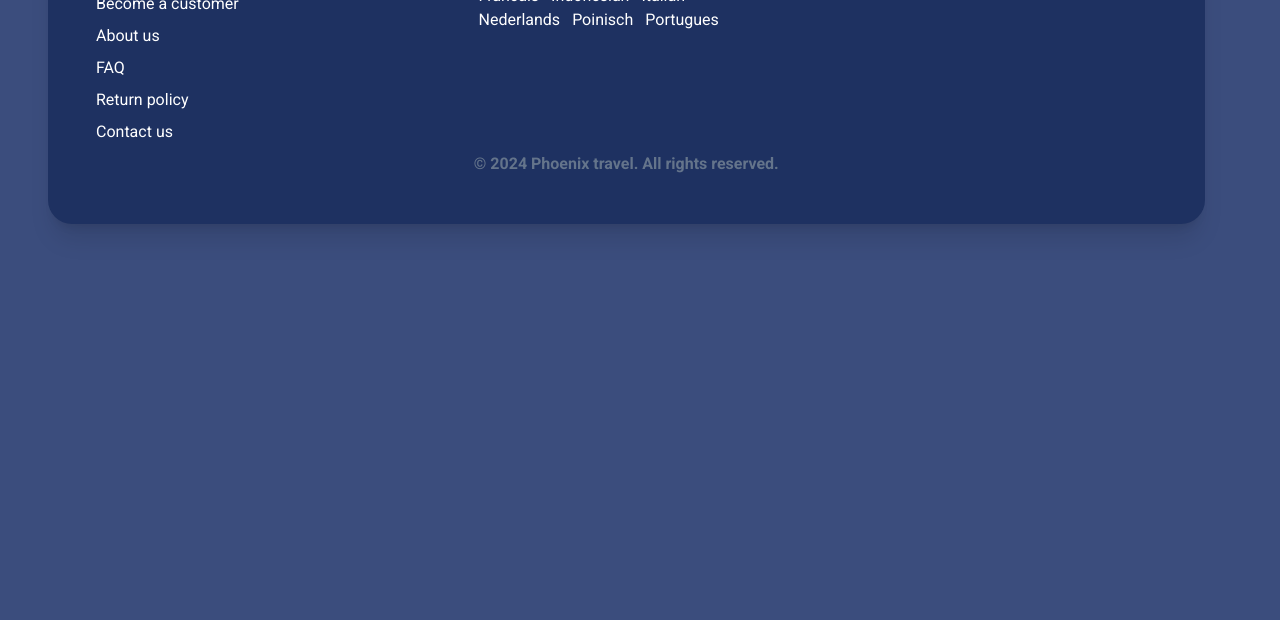
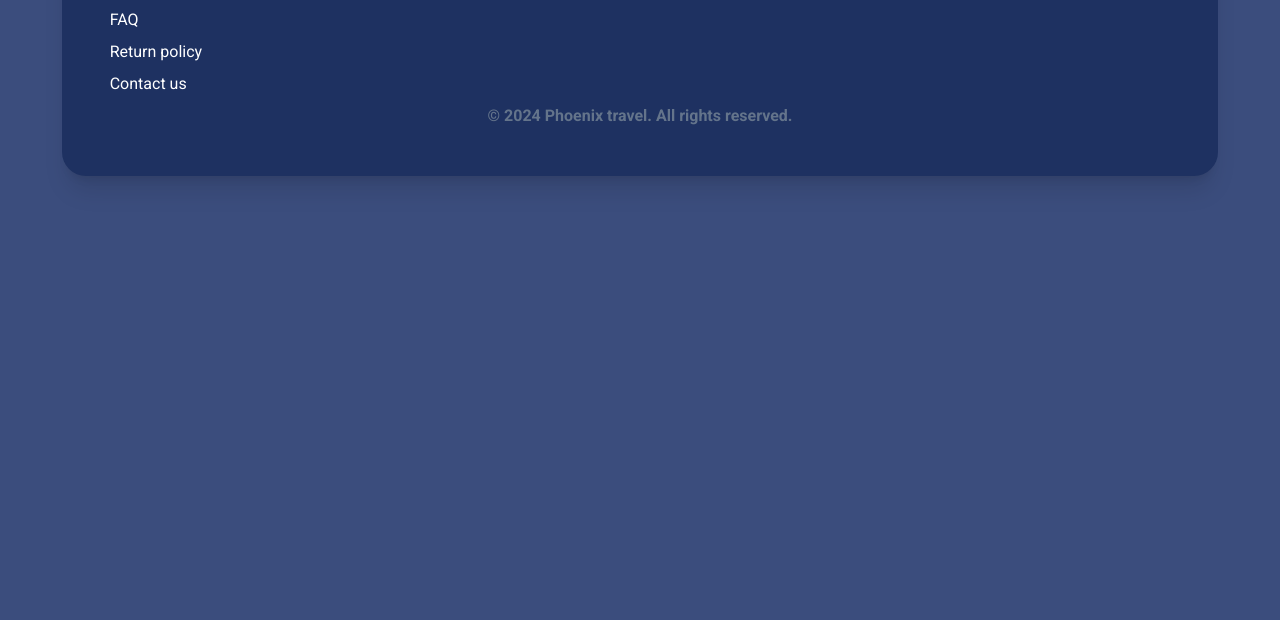
Before and after one commit to vanotis720/footer-ui-tailwindcss, a website: page index.html in a window 1280 px wide. Shown: the part 180-800 px from the top of the page. Drawn offline with Linux system fonts and the light colour scheme.

Commit message:
flex the content in desktop

```diff
--- a/index.html
+++ b/index.html
@@ -16,8 +16,8 @@
     <link href="./src/css/output.css" rel="stylesheet">
 </head>
 
-<body class="flex bg-[hsl(223,36%,36%)] text-white font-roboto">
-    <div class="bg-[#1E3161] m-12 p-12 rounded-3xl shadow-xl">
+<body class="flex bg-[hsl(223,36%,36%)] text-white font-roboto justify-center">
+    <div class="bg-[#1E3161] p-12 rounded-3xl shadow-xl">
         <div class="flex justify-between items-start">
             <div class="flex flex-col">
                 <h3 class="text-2xl font-bold font-roboto-slab mb-3">About the store</h3>
```
